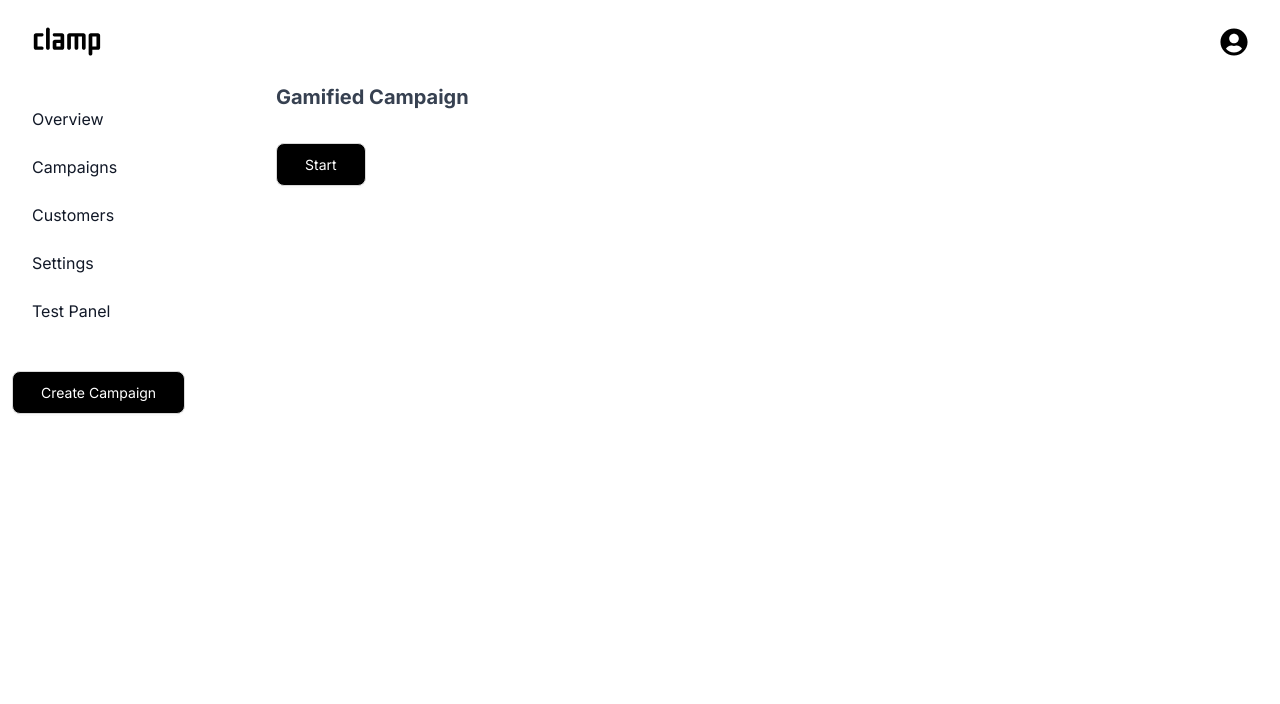
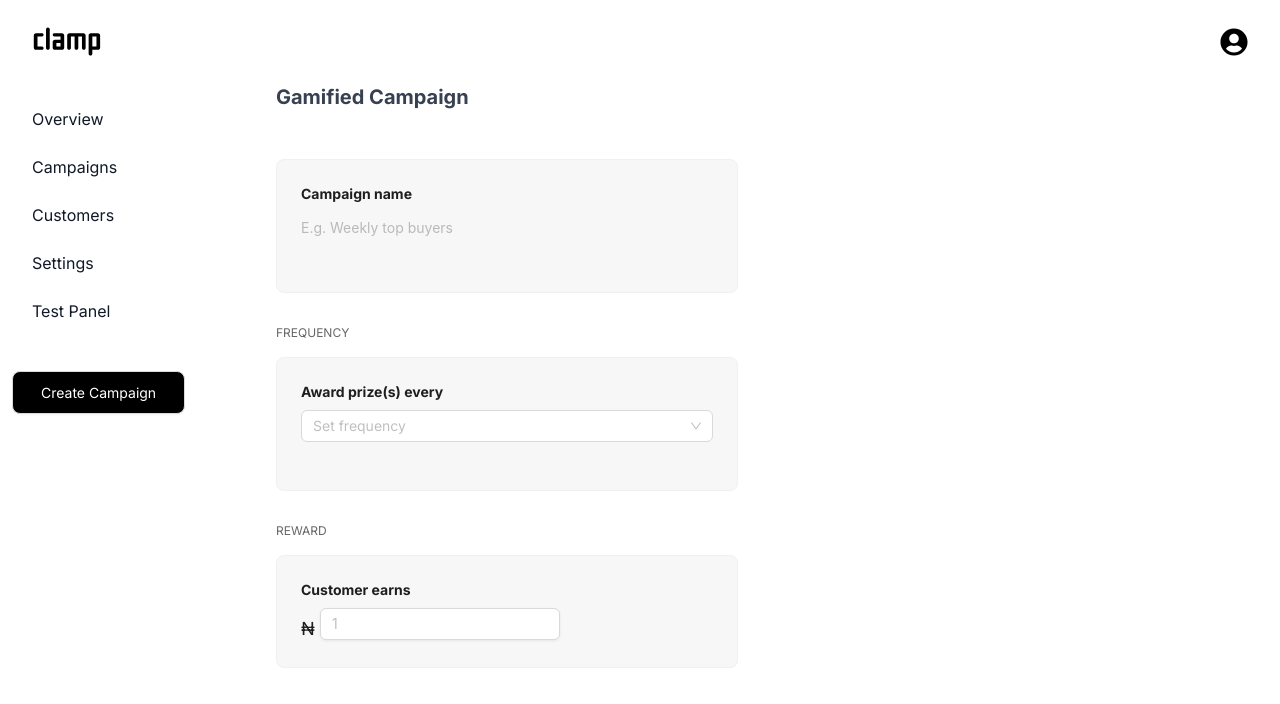
Before and after one commit to unegbuclinton/clamp-landing-page, a Next.js app: page /gamifiedCampaign/new in a window 1280 px wide. Shown: the top 704 px of the page. Built offline with nearby package versions, Linux system fonts and the light colour scheme.

Commit message:
create gamified campaign wip

```diff
--- a/src/pages/createCampaign/index.tsx
+++ b/src/pages/createCampaign/index.tsx
@@ -220,12 +220,14 @@ const CampaignForm = () => {
             <h1 className="text-2xl font-semibold mb-2">
               {`${campaignId ? 'Edit Reward Campaign' : 'Create Rewards Campaign'}`}
             </h1>
+            {currentStep === 0 ? (
               <p className="text-xs  text-gray-500">
                 <Link href="/gamifiedCampaign/new" className="underline">
                   Click here{' '}
                 </Link>
                 to create gamified campaign if your campaign has winner(s) and/or recurring rounds.
               </p>
+            ) : null}
             {steps[currentStep].component}
             {currentStep <= 0 && (
               <div>
--- a/src/pages/gamifiedCampaign/new.tsx
+++ b/src/pages/gamifiedCampaign/new.tsx
@@ -1,19 +1,63 @@
 import React from 'react'
-import { Form, Input, Button } from 'antd'
 import { useRouter } from 'next/router'
+import { Form, Input, InputNumber, Select } from 'antd'
 import ButtonComponent from '@/components/atoms/button'
+import InfoCard from '@/components/molecules/infoCard'
 import DashboardLayout from '@/components/layouts/dashboardLayout'
 
 const NewGamifiedCampaign = () => {
   const router = useRouter()
+  const { Option } = Select
+  const [selectedOption, setSelectedOption] = React.useState('day')
+  const handleFreqChange = (value: any) => {}
+  const handleEarningChange = (value: any) => {}
   return (
     <DashboardLayout>
       <div className="flex flex-col justify-center w-full">
         <h3 className="text-xl font-bold w-full text-gray-700  mb-8">Gamified Campaign</h3>
-        <div className="w-40">
-          <ButtonComponent type="button" text="Start" />
-        </div>
-        <Form></Form>
+        <Form>
+          <InfoCard description="Campaign name">
+            <Form.Item
+              name="campaignName"
+              rules={[{ required: true, message: 'Please input your campaign name!' }]}
+            >
+              <Input
+                className="bg-transparent border-none shadow-none p-0 focus:border focus:border-black"
+                placeholder="E.g. Weekly top buyers"
+              />
+            </Form.Item>
+          </InfoCard>
+          <InfoCard label="FREQUENCY" description={'Award prize(s) every'}>
+            <Form.Item name="rewardFrequency">
+              <Select
+                className="cursor-pointer"
+                style={{ width: '100%' }}
+                placeholder="Set frequency"
+                onChange={handleFreqChange}
+              >
+                {['day', 'week', 'month']?.map((value) => (
+                  <Option key={value} value={value}>
+                    {value}
+                  </Option>
+                ))}
+              </Select>
+            </Form.Item>
+          </InfoCard>
+          <InfoCard label="REWARD" description="Customer earns">
+            <Form.Item
+              className="m-0"
+              name="campaignEarnings"
+              rules={[{ required: true, message: '' }]}
+            >
+              <span className="align-text-top text-lg">&#8358; </span>
+              <InputNumber
+                className="shadow-lg w-60 h-[32px] text-right mr-2"
+                placeholder="1"
+                onChange={handleEarningChange}
+              />
+            </Form.Item>
+          </InfoCard>
+        </Form>
       </div>
     </DashboardLayout>
   )
```
Lines whose indentation alone changed are shown as unchanged.
